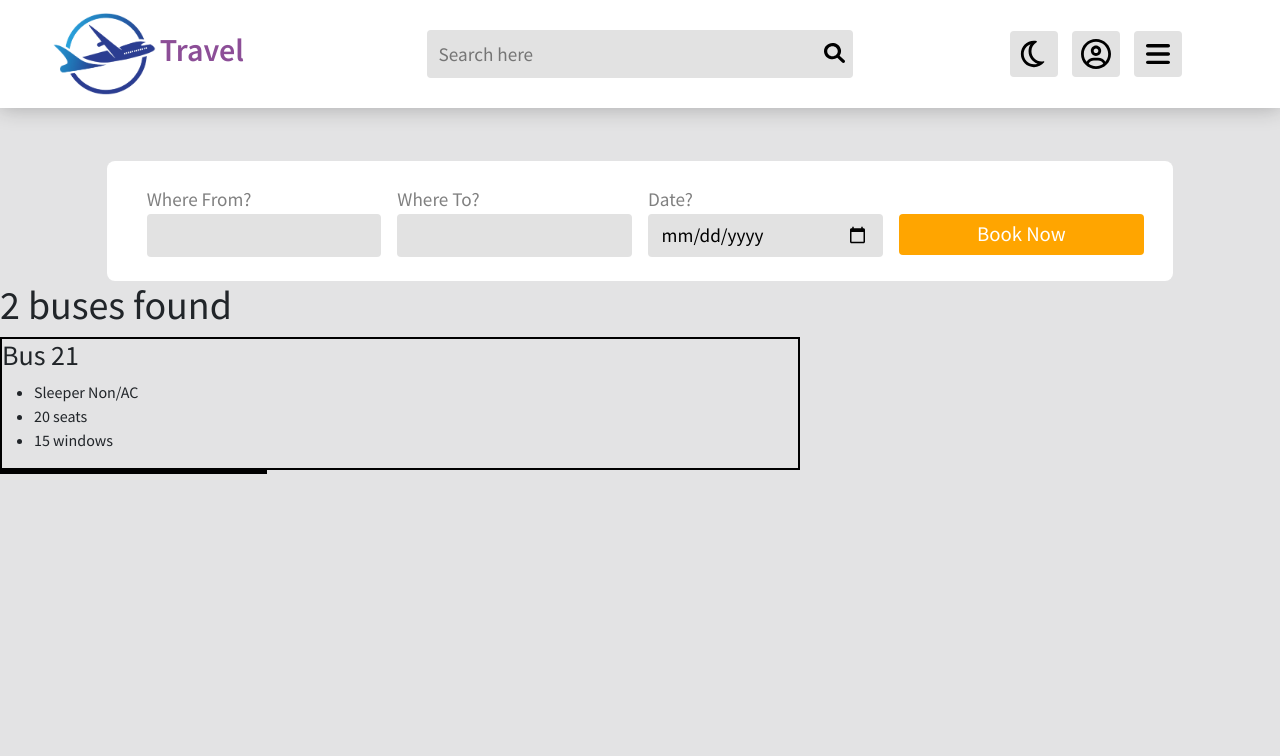
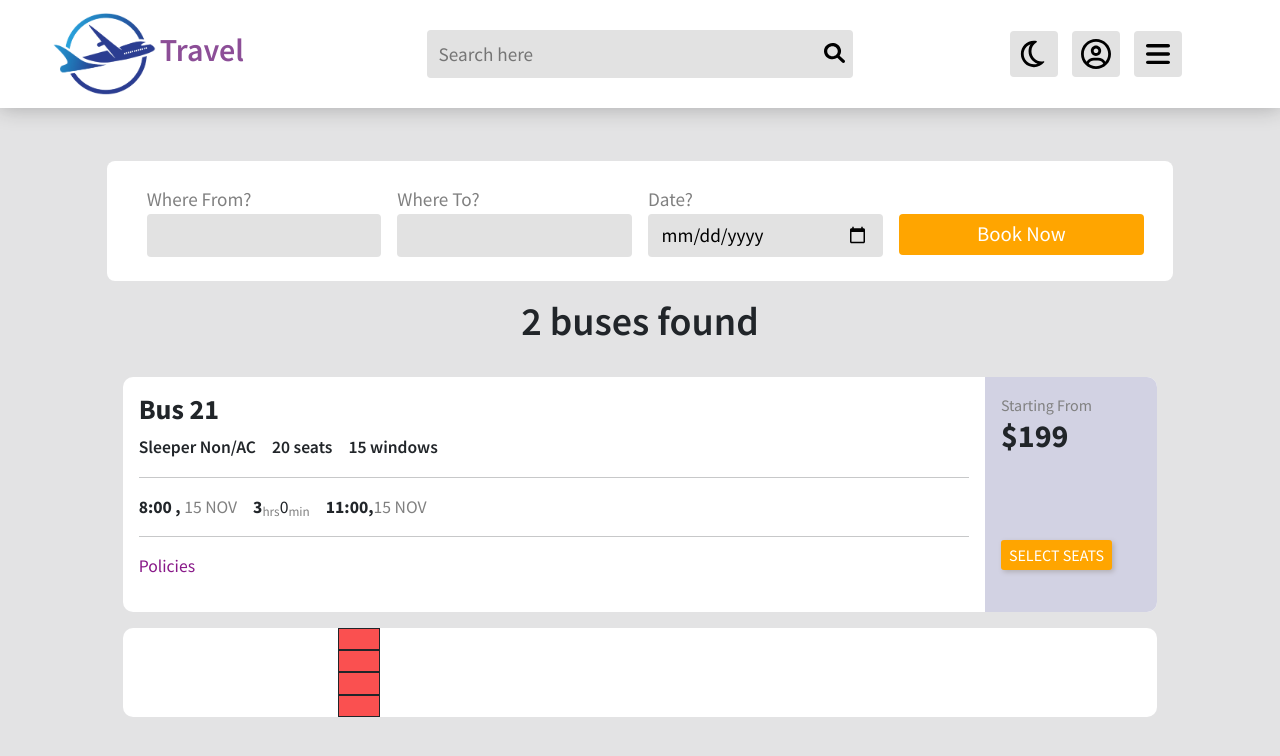
Before and after one commit to vaishali0003/Travel-Agency, a React (Create React App) app in the folder client/: page /booking in a window 1280 px wide. Shown: the top 756 px of the page. Built offline with nearby package versions, Linux system fonts and the light colour scheme.

Commit message:
version1

```diff
--- a/client/public/index.html
+++ b/client/public/index.html
@@ -19,8 +19,7 @@
     <link href="https://fonts.googleapis.com/css2?family=Source+Sans+Pro:wght@300;400;600;700;900&display=swap" rel="stylesheet">
     <link href="https://cdn.rawgit.com/michalsnik/aos/2.1.1/dist/aos.css" rel="stylesheet">
 
-
-  <title>React App</title>
+  <title>Travel Agency</title>
 </head>
 
 <body>
--- a/client/src/Components/Book.jsx
+++ b/client/src/Components/Book.jsx
@@ -30,7 +30,7 @@ const Book = () => {
                         <input type="date" name="date" value={user.date} onChange={onChange} required/>
                     </div>
                     <div className="journeyIn">
-                        <NavLink className="btn1 bookBtn" to="/booking">Book Now</NavLink>
+                        <NavLink className="btn1 bookBtn" to={`/booking?from=${user.from}&to=${user.to}&date=${user.date}`}>Book Now</NavLink>
                     </div>
                 </form>
 
--- a/client/src/Components/Booking.jsx
+++ b/client/src/Components/Booking.jsx
@@ -1,5 +1,7 @@
 import React from 'react'
 import Book from './Book'
+import Bus from './Bus'
+import Seats from './Seats'
 
 const Booking = () => {
   return (
@@ -9,17 +11,9 @@ const Booking = () => {
         <div className="busesInfo">
           <h1 className="no_of_buses">2 buses found</h1>
           <div className="buses col-md-10">
-            <div className="busBox">
-              <div className="busBox1 col-md-9">
-                <h3 className="bus_name">Bus 21</h3>
-                <ul className="bus_info1">
-                  <li className="bus_info1_item">Sleeper Non/AC</li>
-                  <li className="bus_info1_item">20 seats</li>
-                  <li className="bus_info1_item">15 windows</li>
-                </ul>
-              </div>
-              <div className="busBox2 col-md-3"></div>
-            </div>
+
+           <Bus/>
+            <Seats/>
           </div>
         </div>
       </div>
--- /dev/null
+++ b/client/src/Components/Bus.jsx
@@ -0,0 +1,108 @@
+import React,{useState} from 'react'
+
+const Bus = () => {
+
+  const [flag, setflag] = useState(true)
+
+  const onClick = () => {
+
+    const policies_list = document.querySelector('.policies_list');
+
+    if (flag) {
+      policies_list.style.display = 'flex';
+      setflag(!flag);
+    }
+    else {
+      policies_list.style.display = 'none';
+      setflag(!flag);
+    }
+
+  }
+
+
+  return (
+    <>
+      <div className="busBox">
+        <div className="busBox1 col-md-10">
+          <h3 className="bus_name">Bus 21</h3>
+          <ul className="bus_info1">
+            <li className="bus_info1_item">Sleeper Non/AC</li>
+            <li className="bus_info1_item">20 seats</li>
+            <li className="bus_info1_item">15 windows</li>
+          </ul>
+          <hr />
+          <ul className="bus_info2">
+            <li className="bus_info2_item"><span style={{ fontWeight: "bold" }}>8:00 , </span><span style={{ color: "grey" }}>15 NOV</span></li>
+            <li className="bus_info2_item"><span style={{ fontWeight: "bold" }}>3</span><sub style={{ color: "grey" }}>hrs</sub>0<sub style={{ color: "grey" }}>min</sub></li>
+            <li className="bus_info2_item"><span style={{ fontWeight: "bold" }}>11:00,</span><span style={{ color: "grey" }}>15 NOV</span></li>
+          </ul>
+          <hr />
+          <div className="policies">
+            <p className="poli_head" onClick={onClick}>Policies</p>
+
+            <ul className="policies_list">
+
+              <li className="policy">
+                <p className="policy_head"> CANCELLATION</p>
+                <ul className="policy_list">
+                  <li className="policy_list_item">Lorem ipsum dolor sit amet consectetur.</li>
+                  <li className="policy_list_item">Lorem ipsum dolor sit amet consectetur.</li>
+                </ul>
+              </li>
+
+              <li className="policy">
+                <p className="policy_head"> CHILD PASSENGER</p>
+                <ul className="policy_list">
+                  <li className="policy_list_item">Lorem ipsum dolor sit amet consectetur.</li>
+                  <li className="policy_list_item">Lorem ipsum dolor sit amet consectetur.</li>
+                </ul>
+              </li>
+
+              <li className="policy">
+                <p className="policy_head">LUGGUAGE</p>
+                <ul className="policy_list">
+                  <li className="policy_list_item">Lorem ipsum dolor sit amet consectetur.</li>
+                  <li className="policy_list_item">Lorem ipsum dolor sit amet consectetur.</li>
+                </ul>
+              </li>
+
+              <li className="policy">
+                <p className="policy_head">PETS</p>
+                <ul className="policy_list">
+                  <li className="policy_list_item">Lorem ipsum dolor sit amet consectetur.</li>
+                  <li className="policy_list_item">Lorem ipsum dolor sit amet consectetur.</li>
+                </ul>
+              </li>
+
+              <li className="policy">
+                <p className="policy_head">LIQUOR</p>
+                <ul className="policy_list">
+                  <li className="policy_list_item">Lorem ipsum dolor sit amet consectetur.</li>
+                  <li className="policy_list_item">Lorem ipsum dolor sit amet consectetur.</li>
+                </ul>
+              </li>
+
+              <li className="policy">
+                <p className="policy_head">PICKUP TIME</p>
+                <ul className="policy_list">
+                  <li className="policy_list_item">Lorem ipsum dolor sit amet consectetur.</li>
+                  <li className="policy_list_item">Lorem ipsum dolor sit amet consectetur.</li>
+                </ul>
+              </li>
+
+            </ul>
+          </div>
+        </div>
+        <div className="busBox2 col-md-2">
+          <p className="bus_info2_i" style={{ color: 'grey' }}>Starting From</p>
+          <h2 className="bus_box2_price" style={{ fontWeight: "bold" }}>
+            $199
+          </h2>
+          <button className="select_seats">SELECT SEATS</button>
+        </div>
+      </div>
+    </>
+  )
+}
+
+export default Bus
--- a/client/src/Components/Home.jsx
+++ b/client/src/Components/Home.jsx
@@ -1,15 +1,7 @@
-import React, { useState } from 'react'
+import React from 'react'
 import Book from './Book'
 
 const Home = () => {
-
-    // const [user, setuser] = useState({ from: "", to: "", date: "" })
-
-    // const onChange = (e) => {
-    //     setuser({ ...user, [e.target.name]: e.target.value })
-    //     console.log(user)
-    // }
-
 
     return (
         <>
@@ -17,7 +9,7 @@ const Home = () => {
                 <div className="col-md-10 d-flex justify-content-center align-items-center" style={{ marginBottom: "2rem" }}>
                     <div className="homeSec1">
                         <div className="homeSecImg">
-                            <img src="../images/trip.svg" alt="" />
+                            <img src="../images/trip.svg" alt="img" />
                         </div>
                     </div>
                     <div className="homeSec2">
@@ -31,28 +23,6 @@ const Home = () => {
 
                 <Book/>
 
-                {/* <div className="journeyInfo col-md-10">
-
-                    <form method='POST' className='journeyInfoForm'>
-                        <div className="journeyIn">
-                            <label htmlFor="from">Where From?</label>
-                            <input type="text" name="from" value={user.from} onChange={onChange} />
-                        </div>
-                        <div className="journeyIn">
-                            <label htmlFor="to">Where To?</label>
-                            <input type="text" name="to" value={user.to} onChange={onChange} />
-                        </div>
-                        <div className="journeyIn">
-                            <label htmlFor="from">Date?</label>
-                            <input type="date" name="date" value={user.date} onChange={onChange} />
-                        </div>
-                        <div className="journeyIn">
-                            <NavLink className="btn1 bookBtn" to="/booking">Book Now</NavLink>
-                        </div>
-                    </form>
-
-                </div> */}
-
             </div>
         </>
     )
--- /dev/null
+++ b/client/src/Components/Seats.jsx
@@ -0,0 +1,22 @@
+import React from 'react'
+
+const Seats = () => {
+  return (
+    <>
+    <div className="seats">
+        <div className="seats_info col-md-10">
+            <div className="seats1">
+                <div className="seats11">
+                <div className="seat"></div>
+                <div className="seat"></div>
+                <div className="seat"></div>
+                <div className="seat"></div>
+                </div>
+            </div>
+        </div>
+    </div>
+    </>
+  )
+}
+
+export default Seats
--- a/client/src/index.css
+++ b/client/src/index.css
@@ -780,17 +780,162 @@ font-size: 16px;
   width: 100%;
   display: flex;
     flex-direction: column;
+    align-items: center;
+}
+
+.no_of_buses{
+  margin: 1rem;
+  font-weight: 600;
+}
+
+.busBox{
+display: flex;
+background-color: white;
+border-radius: 10px;
+margin: 1rem;
 }
 
 .busBox1{
-  border: 2px solid black;
+  padding: 1rem;
 }
 
 .busBox2{
-  border: 2px solid black;
+  padding: 1rem;
+  background-color: #d2d2e3;
+  border-radius: 10px;
+  border-bottom-left-radius: 0;
+  border-top-left-radius: 0;
+  position: relative;
 }
 
-/* Darkmode css */
+.bus_name{
+  font-weight: 700;
+}
+
+.busBox1 ul{
+  padding-left: 0;
+}
+.bus_info1{
+  list-style: none;
+  display: flex;
+}
+
+.bus_info2{
+  list-style: none;
+  display: flex;
+  font-size: 1.1rem;
+}
+
+.busBox2 p{
+  margin-bottom: 0;
+}
+
+.bus_info1_item,.bus_info2_item{
+  margin-right: 1rem;
+}
+
+.bus_info1_item{
+  font-weight: 600;
+  font-size: 1.1rem;
+}
+
+.select_seats{
+  margin-top: 9.3rem;
+  background-color: orange;
+  padding: 0.2rem 0.5rem;
+  color: white;
+  /* font-size: 15px; */
+  border: none;
+  border-radius: 3px;
+  box-shadow: 2px 2px 5px #b2afb4;
+  cursor: pointer;
+  position: absolute;
+  bottom: 2.6rem;
+}
+
+.select_seats:hover{
+  color: black;
+  background-color: #881888;
+}
+
+.sub{
+  bottom: -0.1em;
+}
+
+.policies{
+  cursor: pointer;
+}
+
+.poli_head{
+  color: #881888;
+  font-size: 1.1rem;
+}
+
+.policies_list{
+  list-style: none;
+  display: none;
+}
+
+
+.policy{
+  font-weight: 600;
+  width: 16.66%;
+}
+
+.policy_head{
+  padding: 0 0.3rem;
+}
+
+.policy_list{
+  padding-left: 1rem !important;
+  font-size: 0.88rem;
+  list-style: initial;
+  display: none;
+}
+
+.policy_head:hover{
+  border: 2px solid #881888;
+  color: #881888;
+  padding: 0 0.3rem;
+  border-radius: 7px;
+}
+
+.policy_head:hover + .policy_list{
+  display: block;
+}
+
+
+/* BOOKING SEATS CSS */
+
+.seats{
+  display: flex;
+  align-items: center;
+  justify-content: center;
+  background-color: white;
+  margin: 1rem;
+  border-radius: 10px;
+}
+
+.seats_info{
+  /* border: 2px solid; */
+  display: flex;
+    justify-content: center;
+}
+
+.seats1{
+  width: 70%;
+  /* border: 2px solid; */
+}
+
+.seat{
+  height: 1.4rem;
+  width: 2.6rem;
+  border: 1px solid;
+  background-color: #fa4242eb;
+}
+
+
+/* DARKMODE CSS */
 
 .navBarDark {
   background-color: rgb(63, 63, 63);
```
